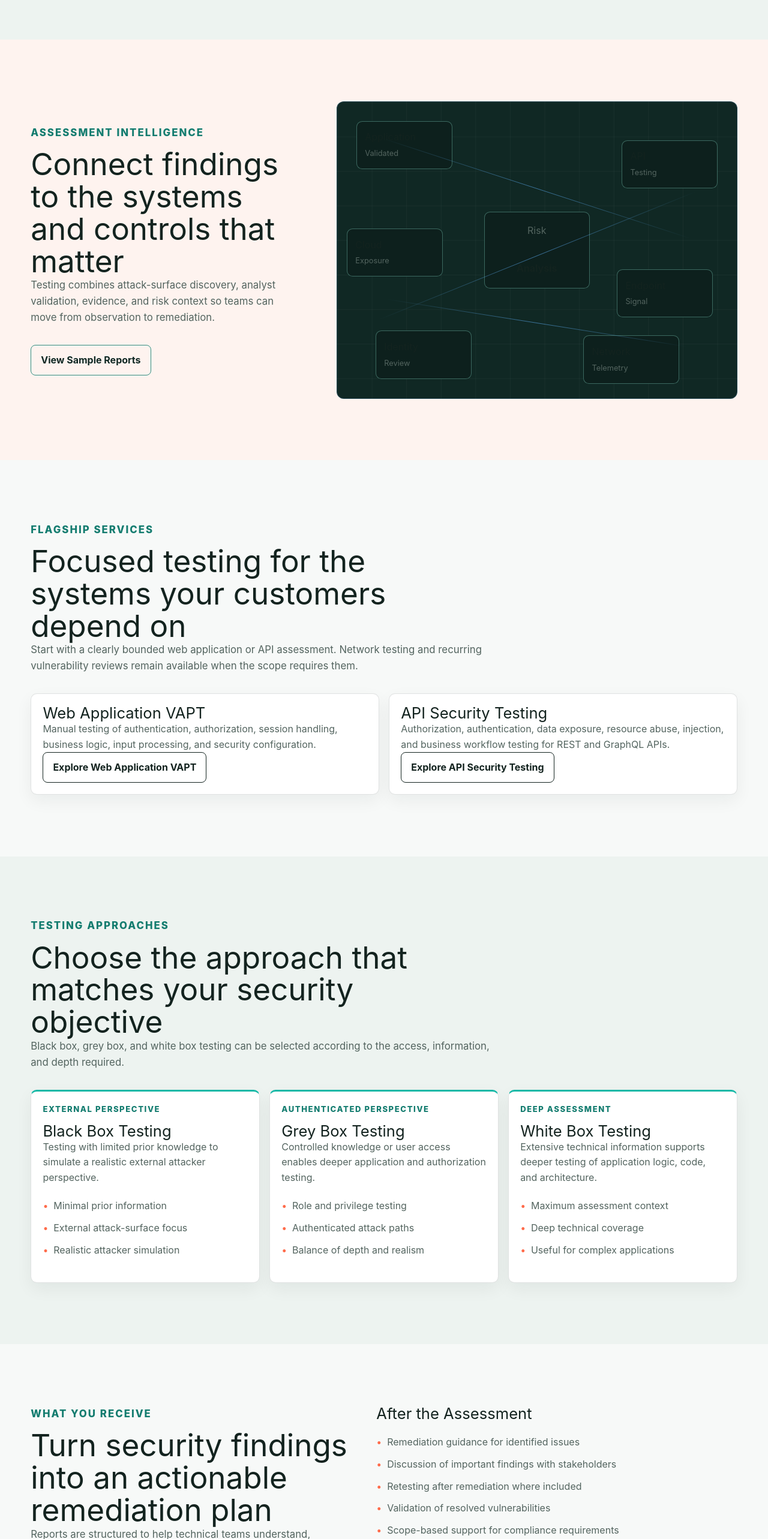
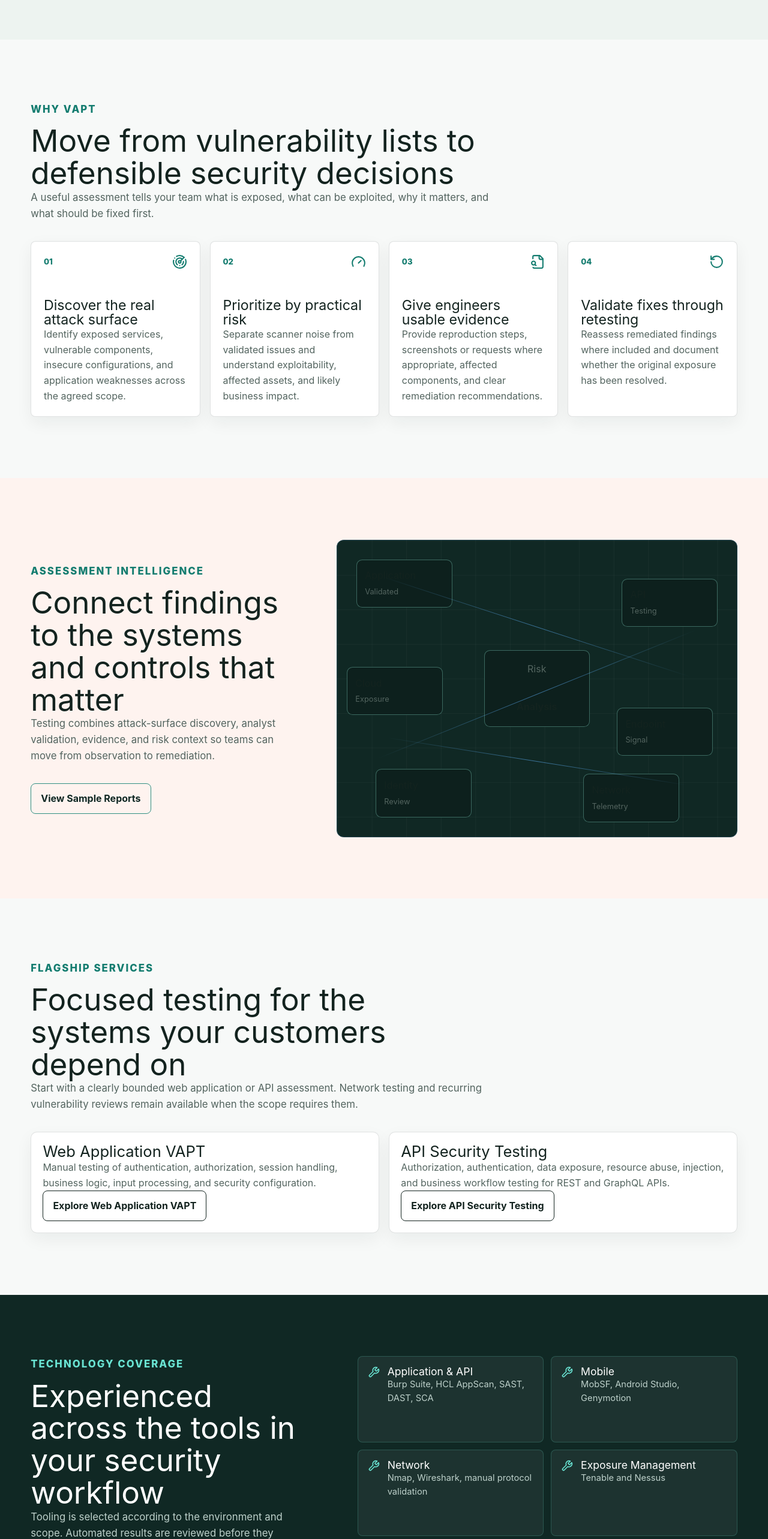
Before and after one commit to p-byte/cybervsi-vapt-services, a Next.js app: page / in a window 1280 px wide. Shown: the part 1654-4220 px from the top of the page at 60% size. Built offline with nearby package versions, Linux system fonts and the light colour scheme.

Commit message:
Polish service design and add technical detail

```diff
--- a/package.json
+++ b/package.json
@@ -9,6 +9,7 @@
     "lint": "eslint"
   },
   "dependencies": {
+    "lucide-react": "^0.468.0",
     "next": "16.3.6",
     "react": "19.2.8",
     "react-dom": "19.2.8"
--- a/src/app/globals.css
+++ b/src/app/globals.css
@@ -913,3 +913,135 @@ textarea {
   .signal-strip .metric { border-left: 0; border-top: 1px solid rgba(36, 17, 12, 0.22); }
   .signal-strip .metric:first-child { border-top: 0; }
 }
+
+.service-card,
+.outcome-card,
+.tool-matrix article {
+  transition: translate 180ms ease, box-shadow 180ms ease, border-color 180ms ease;
+}
+
+.service-card:hover,
+.outcome-card:hover,
+.tool-matrix article:hover {
+  translate: 0 -3px;
+  border-color: rgba(20, 184, 166, 0.5);
+  box-shadow: 0 18px 38px rgba(16, 40, 36, 0.1);
+}
+
+.service-icon {
+  display: grid;
+  width: 3rem;
+  height: 3rem;
+  place-items: center;
+  margin-bottom: 1rem;
+  border-radius: 0.45rem;
+  background: var(--ink);
+  color: #69e3d2;
+}
+
+.outcome-card {
+  min-height: 18rem;
+  border: 1px solid rgba(19, 35, 31, 0.13);
+  border-radius: 0.5rem;
+  background: var(--white);
+  padding: 1.3rem;
+  box-shadow: 0 10px 28px rgba(16, 40, 36, 0.06);
+}
+
+.outcome-top {
+  display: flex;
+  align-items: center;
+  justify-content: space-between;
+  margin-bottom: 3rem;
+  color: #137c6f;
+}
+
+.outcome-top span { font-size: 0.82rem; font-weight: 800; }
+.outcome-card h3 { font-size: 1.45rem; }
+
+.tools-section {
+  display: grid;
+  grid-template-columns: minmax(0, 0.85fr) minmax(25rem, 1.15fr);
+  gap: clamp(2rem, 6vw, 6rem);
+  align-items: start;
+  background: var(--ink);
+}
+
+.tools-section h2,
+.tools-section h3 { color: var(--white); }
+.tools-section p { color: #bdd0ca; }
+.tools-section .eyebrow { color: #69e3d2; }
+
+.tool-assurance {
+  display: flex;
+  gap: 0.75rem;
+  align-items: center;
+  border-left: 3px solid var(--accent-2);
+  color: #e5f0ec;
+  padding: 0.55rem 0 0.55rem 1rem;
+}
+
+.tool-assurance svg { flex: 0 0 auto; color: #69e3d2; }
+
+.tool-matrix {
+  display: grid;
+  grid-template-columns: repeat(2, minmax(0, 1fr));
+  gap: 0.75rem;
+}
+
+.tool-matrix article {
+  display: grid;
+  grid-template-columns: auto 1fr;
+  gap: 0.8rem;
+  min-height: 9rem;
+  border: 1px solid rgba(105, 227, 210, 0.2);
+  border-radius: 0.5rem;
+  background: rgba(255, 255, 255, 0.055);
+  padding: 1rem;
+}
+
+.tool-matrix svg { color: #69e3d2; }
+.tool-matrix h3 { font-size: 1.1rem; }
+.tool-matrix p { margin-bottom: 0; font-size: 0.92rem; }
+
+.faq-section {
+  display: grid;
+  grid-template-columns: minmax(0, 0.75fr) minmax(24rem, 1.25fr);
+  gap: clamp(2rem, 6vw, 6rem);
+  align-items: start;
+}
+
+.faq-stack { border-top: 1px solid var(--line); }
+.faq-stack details { border-bottom: 1px solid var(--line); }
+
+.faq-stack summary {
+  display: flex;
+  min-height: 4.8rem;
+  align-items: center;
+  justify-content: space-between;
+  gap: 1rem;
+  cursor: pointer;
+  color: var(--ink);
+  font-size: 1.08rem;
+  font-weight: 800;
+  list-style: none;
+}
+
+.faq-stack summary::-webkit-details-marker { display: none; }
+.faq-stack summary svg { flex: 0 0 auto; transition: rotate 180ms ease; }
+.faq-stack details[open] summary svg { rotate: 90deg; color: #137c6f; }
+.faq-stack details p { max-width: 48rem; margin-top: 0; padding: 0 2.5rem 1.25rem 0; }
+
+.button { transition: translate 160ms ease, box-shadow 160ms ease, background-color 160ms ease; }
+.button:hover { translate: 0 -2px; box-shadow: 0 8px 22px rgba(16, 40, 36, 0.16); }
+
+@media (max-width: 980px) {
+  .tools-section,
+  .faq-section { grid-template-columns: 1fr; }
+}
+
+@media (max-width: 760px) {
+  .tool-matrix { grid-template-columns: 1fr; }
+  .outcome-card { min-height: auto; }
+  .outcome-top { margin-bottom: 1.8rem; }
+}
--- a/src/app/page.tsx
+++ b/src/app/page.tsx
@@ -7,6 +7,7 @@ import { ServiceCard } from "@/components/ServiceCard";
 import { siteConfig } from "@/lib/config";
 import { coreServices } from "@/lib/services";
 import { pageMetadata } from "@/lib/seo";
+import { ArrowRight, BadgeCheck, FileSearch, Gauge, Radar, RotateCcw, Wrench } from "lucide-react";
 
 export const metadata = pageMetadata({
   title: "Web Application & API VAPT Services",
@@ -104,6 +105,29 @@ const operatingSignals = [
   ["India + Singapore", "Primary service markets"],
 ];
 
+const whyVapt = [
+  { icon: Radar, title: "Discover the real attack surface", body: "Identify exposed services, vulnerable components, insecure configurations, and application weaknesses across the agreed scope." },
+  { icon: Gauge, title: "Prioritize by practical risk", body: "Separate scanner noise from validated issues and understand exploitability, affected assets, and likely business impact." },
+  { icon: FileSearch, title: "Give engineers usable evidence", body: "Provide reproduction steps, screenshots or requests where appropriate, affected components, and clear remediation recommendations." },
+  { icon: RotateCcw, title: "Validate fixes through retesting", body: "Reassess remediated findings where included and document whether the original exposure has been resolved." },
+];
+
+const toolGroups = [
+  ["Application & API", "Burp Suite, HCL AppScan, SAST, DAST, SCA"],
+  ["Mobile", "MobSF, Android Studio, Genymotion"],
+  ["Network", "Nmap, Wireshark, manual protocol validation"],
+  ["Exposure Management", "Tenable and Nessus"],
+  ["Cloud", "Prowler and configuration review workflows"],
+  ["SOC Operations", "Microsoft Sentinel, Defender for Endpoint, Check Point"],
+];
+
+const homeFaqs = [
+  ["Is VAPT only an automated vulnerability scan?", "No. Tools support coverage and discovery, while analysts manually validate important findings, assess exploitability, and document practical impact."],
+  ["What access is required for an assessment?", "It depends on the selected black box, grey box, or white box approach. Scope may include test accounts, API documentation, source context, IP ranges, or cloud configuration access."],
+  ["Will testing affect production systems?", "Testing boundaries, windows, exclusions, emergency contacts, and safety controls are agreed before work begins. High-risk techniques require explicit authorization."],
+  ["Do you provide remediation support and retesting?", "Reports include remediation recommendations. Retesting and findings discussions can be included in the written engagement scope."],
+];
+
 export default function Home() {
   return (
     <main className="page-main">
@@ -160,6 +184,23 @@ export default function Home() {
         </div>
       </section>
 
+      <section className="section" id="why-vapt">
+        <SectionHeading
+          eyebrow="Why VAPT"
+          title="Move from vulnerability lists to defensible security decisions"
+          body="A useful assessment tells your team what is exposed, what can be exploited, why it matters, and what should be fixed first."
+        />
+        <div className="grid grid-4 outcome-grid">
+          {whyVapt.map(({ icon: Icon, title, body }, index) => (
+            <article className="outcome-card" key={title}>
+              <div className="outcome-top"><span>0{index + 1}</span><Icon size={25} aria-hidden="true" /></div>
+              <h3>{title}</h3>
+              <p>{body}</p>
+            </article>
+          ))}
+        </div>
+      </section>
+
       <section className="visual-section">
         <div>
           <SectionHeading
@@ -189,6 +230,22 @@ export default function Home() {
             <p>Authorization, authentication, data exposure, resource abuse, injection, and business workflow testing for REST and GraphQL APIs.</p>
             <ButtonLink href="/services/api-penetration-testing" variant="ghost">Explore API Security Testing</ButtonLink>
           </article>
+        </div>
+      </section>
+
+      <section className="section tools-section">
+        <div className="tools-intro">
+          <SectionHeading
+            eyebrow="Technology coverage"
+            title="Experienced across the tools in your security workflow"
+            body="Tooling is selected according to the environment and scope. Automated results are reviewed before they become report findings."
+          />
+          <div className="tool-assurance"><BadgeCheck size={26} aria-hidden="true" /><span>Manual analyst validation remains central to every assessment.</span></div>
+        </div>
+        <div className="tool-matrix">
+          {toolGroups.map(([title, body]) => (
+            <article key={title}><Wrench size={20} aria-hidden="true" /><div><h3>{title}</h3><p>{body}</p></div></article>
+          ))}
         </div>
       </section>
 
@@ -286,6 +343,22 @@ export default function Home() {
         </div>
       </section>
 
+      <section className="section faq-section" id="faq">
+        <SectionHeading
+          eyebrow="Planning an assessment"
+          title="Answers to common VAPT questions"
+          body="The exact approach, coverage, schedule, and deliverables are confirmed in a written scope before testing begins."
+        />
+        <div className="faq-stack">
+          {homeFaqs.map(([question, answer], index) => (
+            <details key={question} open={index === 0}>
+              <summary><span>{question}</span><ArrowRight size={20} aria-hidden="true" /></summary>
+              <p>{answer}</p>
+            </details>
+          ))}
+        </div>
+      </section>
+
       <CtaBand />
     </main>
   );
--- a/src/components/ServiceCard.tsx
+++ b/src/components/ServiceCard.tsx
@@ -1,4 +1,27 @@
 import { ButtonLink } from "./ButtonLink";
+import {
+  Bot,
+  CloudCog,
+  Crosshair,
+  Eye,
+  Network,
+  ScanSearch,
+  ShieldCheck,
+  Smartphone,
+  Workflow,
+} from "lucide-react";
+
+const icons = {
+  "vulnerability-management": ScanSearch,
+  soc: Eye,
+  "application-security": Workflow,
+  "mobile-security": Smartphone,
+  vapt: ShieldCheck,
+  "network-security": Network,
+  "cloud-security": CloudCog,
+  "red-teaming": Crosshair,
+  "ai-security": Bot,
+} as const;
 
 export function ServiceCard({
   title,
@@ -15,8 +38,11 @@ export function ServiceCard({
   cta: string;
   slug?: string;
 }) {
+  const Icon = icons[slug as keyof typeof icons] ?? ShieldCheck;
+
   return (
     <article className="service-card" id={slug}>
+      <span className="service-icon" aria-hidden="true"><Icon size={24} strokeWidth={1.8} /></span>
       <h3>{title}</h3>
       <p>{description}</p>
       <ul className="tag-list">
```
Also changed, not shown: 1 other file (tests, documents, lock files or other folders).
